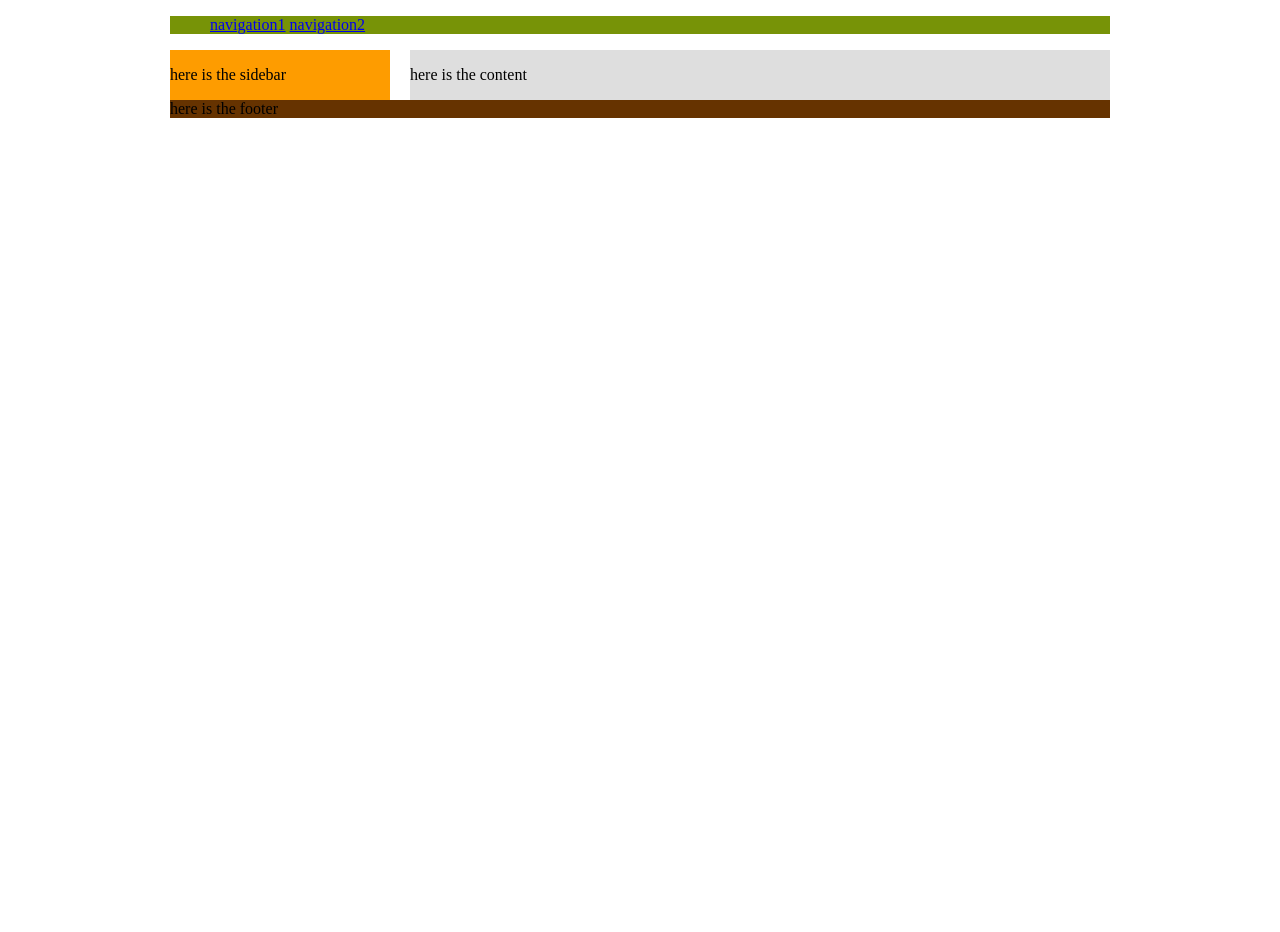
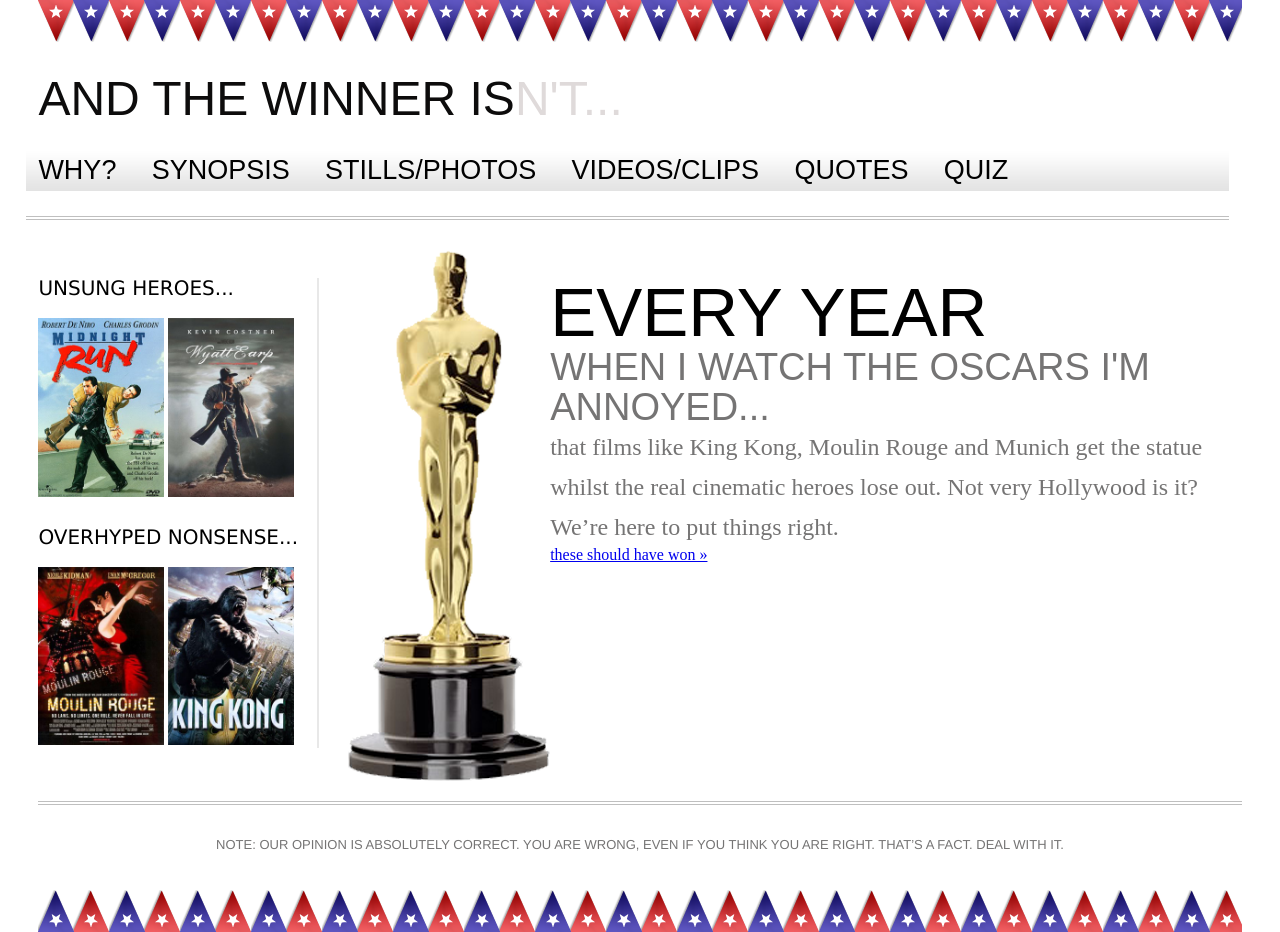
Before and after one commit to coolspoth/responsive_testing, a plain HTML site: page index.html in a window 1280 px wide. Before the commit the page ends 800 px from the top, so only its background shows below. Drawn offline with Linux system fonts and the light colour scheme.

Commit message:
progress

```diff
--- /dev/null
+++ b/css/main.css
@@ -0,0 +1,269 @@
+/*** Normalize ***/
+
+	html, body, div, span, applet, object, iframe,
+	h1, h2, h3, h4, h5, h6, p, blockquote, pre,
+	a, abbr, acronym, address, big, cite, code,
+	del, dfn, em, font, img, ins, kbd, q, s, samp,
+	small, strike, strong, sub, sup, tt, var,
+	dl, dt, dd, ol, ul, li,
+	fieldset, form, label, legend,
+	table, caption, tbody, tfoot, thead, tr, th, td {
+		margin: 0;
+		padding: 0;
+		border: 0;
+		outline: 0;
+		font-weight: inherit;
+		font-style: inherit;
+		font-size: 100%;
+		font-family: inherit;
+		vertical-align: baseline;
+	}
+
+
+
+/* remember to define focus styles! */
+:focus {
+	outline: 0;
+}
+body {
+	line-height: 1;
+	color: black;
+	background: white;
+}
+ol, ul {
+	list-style: none;
+}
+/* tables still need 'cellspacing="0"' in the markup */
+table {
+	border-collapse: separate;
+	border-spacing: 0;
+}
+caption, th, td {
+	text-align: left;
+	font-weight: normal;
+}
+blockquote:before, blockquote:after,
+q:before, q:after {
+	content: "";
+}
+blockquote, q {
+	quotes: "" "";
+}
+
+
+/* self-clear floats */
+
+.group:after {
+	content: ".";
+    display: block;
+    height: 0;
+    clear: both;
+    visibility: hidden;
+}
+
+/* wrap url's */
+
+pre {
+	white-space: pre;          /* CSS 2.0 */
+	white-space: pre-wrap;     /* CSS 2.1 */
+	white-space: pre-line;     /* CSS 3.0 */
+	white-space: -pre-wrap;    /* Opera 4-6 */
+	white-space: -o-pre-wrap; /* Opera 7 */
+	white-space: -moz-pre-wrap; /* Mozilla */
+	white-space: -hp-pre-wrap; /* HP Printers */
+	word-wrap: break-word;     /* IE 5+ */
+}
+
+#wrapper {
+	margin-right: auto;
+	margin-left: auto;
+	width: 96%;
+	max-width: 1414px;
+}
+
+img {
+	max-width: 100%;
+}
+
+.sideBlock img {
+	max-width: 45%;
+}
+
+#header {
+	background-position: 0 top;
+	background-repeat: repeat-x;
+	background-image: url(../img/buntingSlice3.png);
+	margin-right: 1.0416667%;
+	margin-left: 1.0416667%;
+	width: 97.9166667%; /* 940 ÷ 960 */
+}
+
+#logo {
+	display: block;
+	padding-top: 75px;
+	color: #0d0c0c;
+	text-transform: uppercase;
+	font-family: Arial, "Lucida Grande", Verdana, sans-serif;
+	font-size: 3em; /* 48 / 16 */
+}
+
+#logo span { color: #dfdada;
+}
+
+#navigation {
+	padding-bottom: 25px;
+	margin-top: 26px;
+	margin-left: -1.0416667%;
+	padding-right: 1.0416667%;
+	padding-left: 1.0416667%;
+	width: 97.9166667%; /* 940 ÷ 960 */
+	background-repeat: repeat-x;
+	background-image: url(../img/atwiNavBg.png);
+	border-bottom-color: #bfbfbf;
+	border-bottom-style: double;
+	border-bottom-width: 4px;
+}
+
+#navigation ul li {
+	display: inline-block;
+	margin-right: 2.6595745%; /* 25 ÷ 940 */
+}
+
+#navigation ul li a {
+	height: 42px;
+	line-height: 1.555555556em; /* 42 ÷ 27 */
+	text-decoration: none;
+	text-transform: uppercase;
+	font-family: Arial, "Lucida Grande", Verdana, sans-serif;
+	font-size: 1.6875em; /* 27 ÷ 16 */
+	color: black;
+}
+
+#content {
+	margin-top: 58px;
+	margin-right: 1.0416667%; /* 10px / 960px */
+	float: right;
+	width: 72.7083333%; /* 698px / 960px */
+}
+
+.oscarMain {
+	float: left;
+	margin-top: -28px;
+	width: 28.9398281%; /* 698 / 202 */
+	max-width: 202px;
+}
+
+#content h1 {
+	font-family: Arial, Helvetica, Verdana, sans-serif;
+	text-transform: uppercase;
+	font-size: 4.3125em; /* 69/16 */
+}
+
+#content h1 span {
+	display: block;
+	line-height: 1.052631579em; /* 40÷38 */
+	color: #757474;
+	font-size: 0.550724638em; /* 38/69 */
+}
+
+#content p {
+	line-height: 1.666666667em; /* 40 ÷ 24 */
+	color: #757474;
+	font-size: 1.5em; /* 24 ÷ 16 */
+}
+
+#sidebar {
+	border-right-color: #e8e8e8;
+	border-right-style: solid;
+	border-right-width: 2px;
+	margin-top: 58px;
+	margin-right: 20px;
+	margin-left: 1.0416667%;
+	float: left;
+	width: 22.7083333%;
+}
+
+#sidebar h4 {
+	margin-bottom: 20px;
+	font-family: "Lucida Grande", Verdana, Arial, sans-serif;
+	font-size: 1.25em; /* 20 ÷ 16 */
+	text-transform: uppercase;
+}
+.overHyped {
+	margin-top: 27px;
+}
+
+#footer {
+	padding-bottom: 43px;
+	float: left;
+	margin-top: 20px;
+	padding-top: 33px;
+	background-position: 0 bottom;
+	background-repeat: repeat-x;
+	background-image: url(../img/buntingSlice3Invert.png);
+	margin-right: 1.0416667%;
+	margin-left: 1.0416667%;
+	clear: both;
+	width: 97.9166667%; /* 940 ÷ 960 */
+	border-top-color: #bfbfbf;
+	border-top-style: double;
+	border-top-width: 4px;
+}
+
+#footer p {
+	margin-bottom: 38px;
+	text-align: center;
+	font-size: 0.8125em; /* 13 / 16 */
+	font-family: Helvetica, Verdana, Arial, sans-serif;
+	text-transform: uppercase;
+	color: #757474;
+}
+
+@media screen and (max-width: 768px) {
+	#wrapper,#header,#footer,#navigation {
+		width: 768px;
+		margin: 0px;
+	}
+	#logo {
+		text-align:center;
+	}
+	#navigation {
+		text-align: center;
+		background-image: none;
+		border-top-color: #bfbfbf;
+		border-top-style: double;
+		border-top-width: 4px;
+		padding-top: 20px;
+	}
+	#navigation ul li a {
+		background-color: #dedede;
+		line-height: 60px;
+		font-size: 40px;
+	}
+	#content, #sidebar {
+		margin-top: 20px;
+		padding-right: 10px;
+		padding-left: 10px;
+		width: 728px;
+	}
+	.oscarMain {
+		margin-right: 30px;
+		margin-top: 0px;
+		width: 150px;
+		height: 394px;
+	}
+	#sidebar {
+		border-right: none;
+		border-top: 2px solid #e8e8e8;
+		padding-top: 20px;
+		margin-bottom: 20px;
+	}
+	.sideBlock {
+		width: 46%;
+		float: left;
+	}
+	.overHyped {
+		margin-top: 0px;
+		margin-left: 50px;
+	}
+}
--- a/index.html
+++ b/index.html
@@ -1,28 +1,56 @@
-<!DOCTYPE html>
+<!DOCTYPE html PUBLIC "-//W3C//DTD XHTML 1.0 Transitional//EN" "http://www.w3.org/TR/xhtml1/DTD/xhtml1-transitional.dtd">
+<html xmlns="http://www.w3.org/1999/xhtml">
 <head>
-	<meta name="viewport" content="initial-scale=1.0,width=device-width" />
-	<title>foobar</title>
-	<link rel="stylesheet" href="style.css" type="text/css" />
+<meta http-equiv="Content-Type" content="text/html; charset=UTF-8" />
+<meta name="viewport"  content="width=device-width,initial-scale=1.0" />
+<title>And the winner isn't…</title>
+<link href="css/main.css" rel="stylesheet" type="text/css" />
+
 </head>
+
 <body>
+
 <div id="wrapper">
+	<!-- the header and navigation -->
 	<div id="header">
+		<div id="logo">And the winner is<span>n't...</span></div>
 		<div id="navigation">
 			<ul>
-					<li><a href="#">navigation1</a></li>
-					<li><a href="#">navigation2</a></li>
+				<li><a href="#">Why?</a></li>
+				<li><a href="#">Synopsis</a></li>
+				<li><a href="#">Stills/Photos</a></li>
+				<li><a href="#">Videos/clips</a></li>
+				<li><a href="#">Quotes</a></li>
+				<li><a href="#">Quiz</a></li>
 			</ul>
 		</div>
 	</div>
+	<!-- the content -->
 	<div id="content">
-			<p>here is the content</p>
-		</div><!-- end content -->
+		<img class="oscarMain" src="img/oscar.png" alt="atwi_oscar"/>
+		<h1>Every year <span>when I watch the Oscars I'm annoyed...</span></h1>
+		<p>that films like King Kong, Moulin Rouge and Munich get the statue whilst the real cinematic heroes lose out. Not very Hollywood is it?</p>
+<p>We’re here to put things right. </p>
+	<a href="#">these should have won &raquo;</a>
+	</div>
+	<!-- the sidebar -->
 	<div id="sidebar">
-			<p>here is the sidebar</p>
-		</div><!-- end sidebar -->
+		<div class="sideBlock unSung">
+			<h4>Unsung heroes...</h4>
+			<a href="#"><img src="img/midnightRun.jpg" alt="midnight_run" /></a>
+			<a href="#"><img src="img/wyattEarp.jpg" alt="wyatt-earp" /></a>
+		</div>
+		<div class="sideBlock overHyped">
+			<h4>Overhyped nonsense...</h4>
+			<a href="#"><img src="img/moulinRouge.jpg" alt="MoulinRouge" /></a>
+			<a href="#"><img src="img/kingKong.jpg" alt="kingkong" /></a>
+		</div>
+	</div>
+	<!-- the footer -->
 	<div id="footer">
-			here is the footer
-		</div><!-- end footer -->
+		<p>Note: our opinion is absolutely correct. You are wrong, even if you think you are right. That’s a fact. Deal with it.</p>
+	</div>
+
 </div>
 </body>
 </html>
--- a/style.css
+++ /dev/null
@@ -1,60 +0,0 @@
-#wrapper {
-	margin-right: auto;
-	margin-left: auto;
-	width: 960px;
-}
-
-#header {
-	margin-right: 10px;
-	margin-left: 10px;
-	width: 940px;
-	background-color: #779307;
-}
-
-#navigation ul li {
-	display: inline-block;
-}
-
-#sidebar {
-	margin-right: 10px;
-	margin-left: 10px;
-	float: left;
-	background-color: #fe9c00;
-	width: 220px;
-}
-
-#content {
-	margin-right: 10px;
-	margin-left: 10px;
-	float: right;
-	width: 700px;
-	background-color: #dedede;
-}
-
-#footer {
-	margin-right: 10px;
-	margin-left: 10px;
-	clear: both;
-	background-color: #663300;
-	width: 940px;
-}
-
-@media screen and (max-width: 768px) {
-	#wrapper,#header,#footer,#navigation {
-		width: 768px;
-		margin: 0px;
-	}
-	#logo {
-		text-align: center;
-	}
-	#navigation {
-		text-align: center;
-		background-image: none;
-
-	}
-	#content,#sidebar {
-		padding-right: 10px;
-		padding-left: 10px;
-		width: 728px;
-	}
-}
```
Also changed, not shown: img/atwiNavBg.png (added), img/buntingSlice3.png (added), img/buntingSlice3Invert.png (added), img/kingKong.jpg (added), img/midnightRun.jpg (added), img/moulinRouge.jpg (added), img/oscar.png (added), img/wyattEarp.jpg (added). Lines whose indentation alone changed are shown as unchanged.
